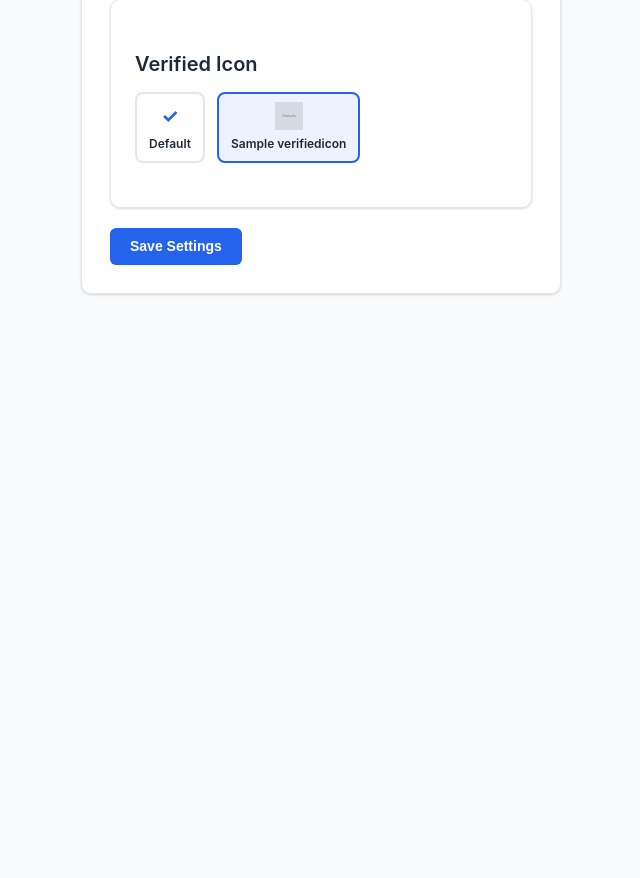
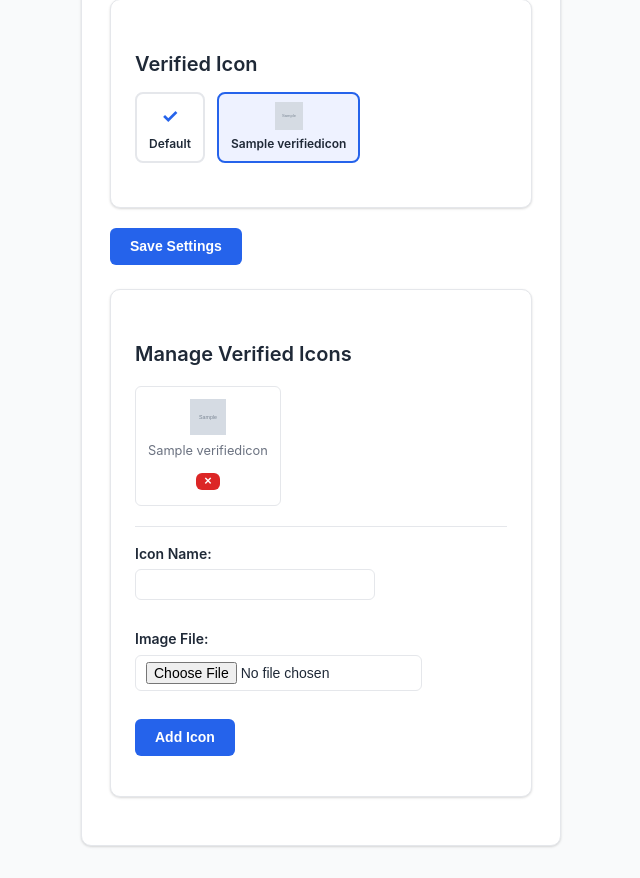
Before and after one commit to rzhang19/boardgames-AI, a Django app: page /settings/ in a window 1280 px wide. Shown: the part 941-1819 px from the top of the page, without its empty margins (103-743 px from the left). Before the commit the page ends 1236 px from the top, so only its background shows below. Run offline with Django 5.2, Linux system fonts and the light colour scheme; a user stored in the database is signed in; tables that the repository leaves empty hold one stand-in row (values such as "Sample post"); grey boxes marked "Sample" are stand-in pictures.

Commit message:
allow admins and superusers to upload custom icons

```diff
--- a/club/forms.py
+++ b/club/forms.py
@@ -188,3 +188,15 @@ class BetaAccessForm(forms.Form):
     access_code = forms.CharField(
         widget=forms.PasswordInput(attrs={'autofocus': True}),
     )
+
+
+class VerifiedIconForm(forms.ModelForm):
+    class Meta:
+        model = VerifiedIcon
+        fields = ['name', 'image']
+
+    def clean_name(self):
+        name = self.cleaned_data.get('name')
+        if name and VerifiedIcon.objects.filter(name=name).exists():
+            raise forms.ValidationError('An icon with this name already exists.')
+        return name
--- a/club/urls.py
+++ b/club/urls.py
@@ -8,6 +8,8 @@ urlpatterns = [
     path('', views.dashboard, name='dashboard'),
     path('beta-access/', views.beta_access, name='beta_access'),
     path('settings/', views.user_settings, name='user_settings'),
+    path('settings/add-icon/', views.add_verified_icon, name='add_verified_icon'),
+    path('settings/delete-icon/<int:pk>/', views.delete_verified_icon, name='delete_verified_icon'),
     path('save-timezone/', views.save_timezone, name='save_timezone'),
     path('register/', views.register, name='register'),
     path('login/', auth_views.LoginView.as_view(template_name='registration/login.html', authentication_form=EmailOrUsernameLoginForm), name='login'),
--- a/club/views.py
+++ b/club/views.py
@@ -16,7 +16,7 @@ from .bgg import fetch_bgg_game, fetch_bgg_weight, search_bgg, weight_to_complex
 from .borda import calculate_borda_scores
 from .forms import (
     BetaAccessForm, BoardGameForm, EventForm, SetPasswordForm, SettingsForm,
-    UserAddForm, UserManageForm, RegistrationForm, VoteForm,
+    UserAddForm, UserManageForm, RegistrationForm, VerifiedIconForm, VoteForm,
 )
 from .models import BoardGame, Event, EventAttendance, VerifiedIcon, Vote
 from .timezone_utils import is_valid_timezone
@@ -298,6 +298,7 @@ def user_settings(request):
     return render(request, 'club/settings.html', {
         'form': form,
         'verified_icons': VerifiedIcon.objects.all().order_by('name'),
+        'icon_manage_form': VerifiedIconForm(),
     })
 
 
@@ -765,3 +766,54 @@ def event_rsvp(request, pk):
     else:
         EventAttendance.objects.create(user=request.user, event=event)
     return redirect('event_detail', pk=event.pk)
+
+
+def _admin_required(request):
+    if not request.user.is_authenticated:
+        return redirect('/login/')
+    if not (request.user.is_superuser or request.user.is_site_admin):
+        raise PermissionDenied
+    return None
+
+
+def add_verified_icon(request):
+    redirect_resp = _admin_required(request)
+    if redirect_resp:
+        return redirect_resp
+    if request.method == 'POST':
+        form = VerifiedIconForm(request.POST, request.FILES)
+        if form.is_valid():
+            form.save()
+            return redirect('user_settings')
+        return render(request, 'club/settings.html', {
+            'form': SettingsForm(initial={
+                'email': request.user.email,
+                'timezone': request.user.timezone or 'UTC',
+                'verified_icon': request.user.verified_icon_id or '',
+            }),
+            'verified_icons': VerifiedIcon.objects.all().order_by('name'),
+            'icon_manage_form': form,
+        })
+    return redirect('user_settings')
+
+
+def delete_verified_icon(request, pk):
+    redirect_resp = _admin_required(request)
+    if redirect_resp:
+        return redirect_resp
+    icon = get_object_or_404(VerifiedIcon, pk=pk)
+    if request.method == 'POST':
+        user_count = User.objects.filter(verified_icon=icon).count()
+        if user_count > 0:
+            return render(request, 'club/settings.html', {
+                'form': SettingsForm(initial={
+                    'email': request.user.email,
+                    'timezone': request.user.timezone or 'UTC',
+                    'verified_icon': request.user.verified_icon_id or '',
+                }),
+                'verified_icons': VerifiedIcon.objects.all().order_by('name'),
+                'icon_delete_error': f'Cannot delete "{icon.name}" — {user_count} user{"s" if user_count != 1 else ""} {"are" if user_count != 1 else "is"} using this icon.',
+                'icon_manage_form': VerifiedIconForm(),
+            })
+        icon.delete()
+    return redirect('user_settings')
--- a/static/css/style.css
+++ b/static/css/style.css
@@ -650,6 +650,91 @@ li {
     }
 }
 
+.manage-verified-icons {
+    margin-top: 24px;
+}
+
+.manage-verified-icons h2 {
+    margin-bottom: 16px;
+}
+
+.icon-manage-grid {
+    display: flex;
+    flex-wrap: wrap;
+    gap: 12px;
+    margin-bottom: 20px;
+}
+
+.icon-manage-item {
+    display: flex;
+    flex-direction: column;
+    align-items: center;
+    padding: 12px;
+    border: 1px solid var(--border);
+    border-radius: var(--radius);
+    position: relative;
+    min-width: 80px;
+}
+
+.icon-manage-preview {
+    width: 36px;
+    height: 36px;
+    margin-bottom: 6px;
+}
+
+.icon-manage-name {
+    font-size: 0.8rem;
+    color: var(--text-light);
+    margin-bottom: 6px;
+}
+
+.icon-delete-form {
+    display: inline;
+}
+
+.icon-delete-form .btn-sm {
+    padding: 2px 8px;
+    font-size: 0.8rem;
+    line-height: 1;
+}
+
+.icon-upload-form {
+    border-top: 1px solid var(--border);
+    padding-top: 16px;
+}
+
+.icon-upload-form .form-row {
+    display: flex;
+    gap: 12px;
+    align-items: flex-end;
+    flex-wrap: wrap;
+}
+
+.icon-upload-form label {
+    display: block;
+    font-weight: 600;
+    font-size: 0.875rem;
+    margin-bottom: 4px;
+}
+
+.icon-upload-form input[type="text"],
+.icon-upload-form input[type="file"] {
+    padding: 6px 10px;
+    border: 1px solid var(--border);
+    border-radius: var(--radius);
+    font-size: 0.875rem;
+}
+
+@media (max-width: 600px) {
+    .icon-manage-grid {
+        gap: 8px;
+    }
+    .icon-upload-form .form-row {
+        flex-direction: column;
+        align-items: stretch;
+    }
+}
+
 .form-field {
     margin-bottom: 16px;
 }
--- a/templates/club/settings.html
+++ b/templates/club/settings.html
@@ -92,5 +92,47 @@
 
         <button type="submit" class="btn btn-primary">Save Settings</button>
     </form>
+
+    {% if user.is_superuser or user.is_site_admin %}
+    <div class="card manage-verified-icons">
+        <h2>Manage Verified Icons</h2>
+
+        {% if icon_delete_error %}
+        <div class="alert alert-danger">{{ icon_delete_error }}</div>
+        {% endif %}
+
+        {% if verified_icons %}
+        <div class="icon-manage-grid">
+            {% for icon in verified_icons %}
+            <div class="icon-manage-item">
+                <img src="{{ icon.image.url }}" alt="{{ icon.name }}" class="icon-manage-preview">
+                <span class="icon-manage-name">{{ icon.name }}</span>
+                <form method="post" action="{% url 'delete_verified_icon' icon.pk %}" class="icon-delete-form">
+                    {% csrf_token %}
+                    <button type="submit" class="btn btn-sm btn-danger" title="Delete icon">&times;</button>
+                </form>
+            </div>
+            {% endfor %}
+        </div>
+        {% else %}
+        <p class="helptext">No custom icons available. Run <code>python manage.py seed_verified_icons</code> to add defaults, or upload one below.</p>
+        {% endif %}
+
+        <form method="post" action="{% url 'add_verified_icon' %}" enctype="multipart/form-data" class="icon-upload-form">
+            {% csrf_token %}
+            <div class="form-row">
+                <div>
+                    <label for="id_icon_name">Icon Name:</label>
+                    <input type="text" name="name" id="id_icon_name" required>
+                </div>
+                <div>
+                    <label for="id_icon_image">Image File:</label>
+                    <input type="file" name="image" id="id_icon_image" accept="image/*,.svg" required>
+                </div>
+                <button type="submit" class="btn btn-primary">Add Icon</button>
+            </div>
+        </form>
+    </div>
+    {% endif %}
 </div>
 {% endblock %}
```
Also changed, not shown: club/tests/test_verified_icon.py (+133 -0 lines).
